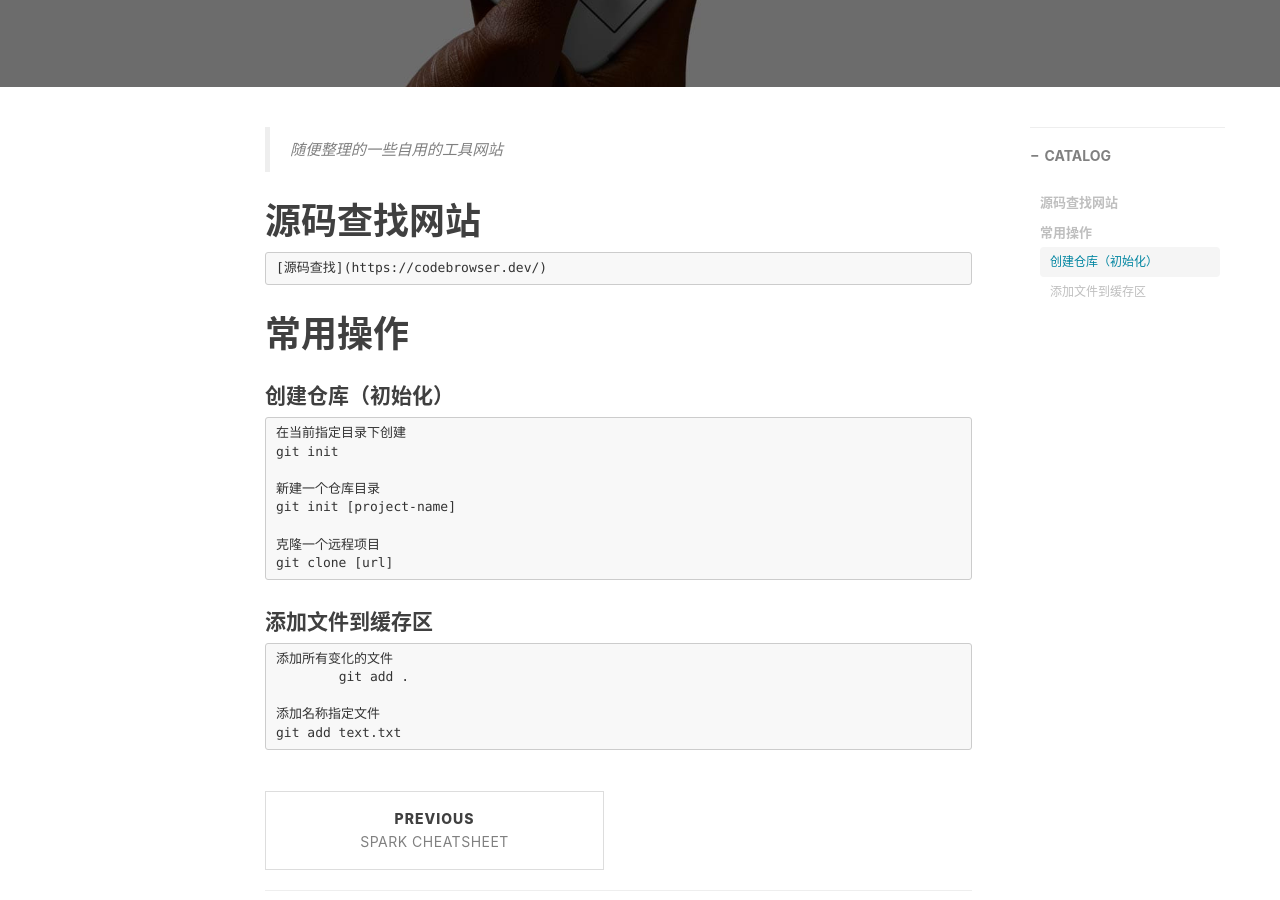
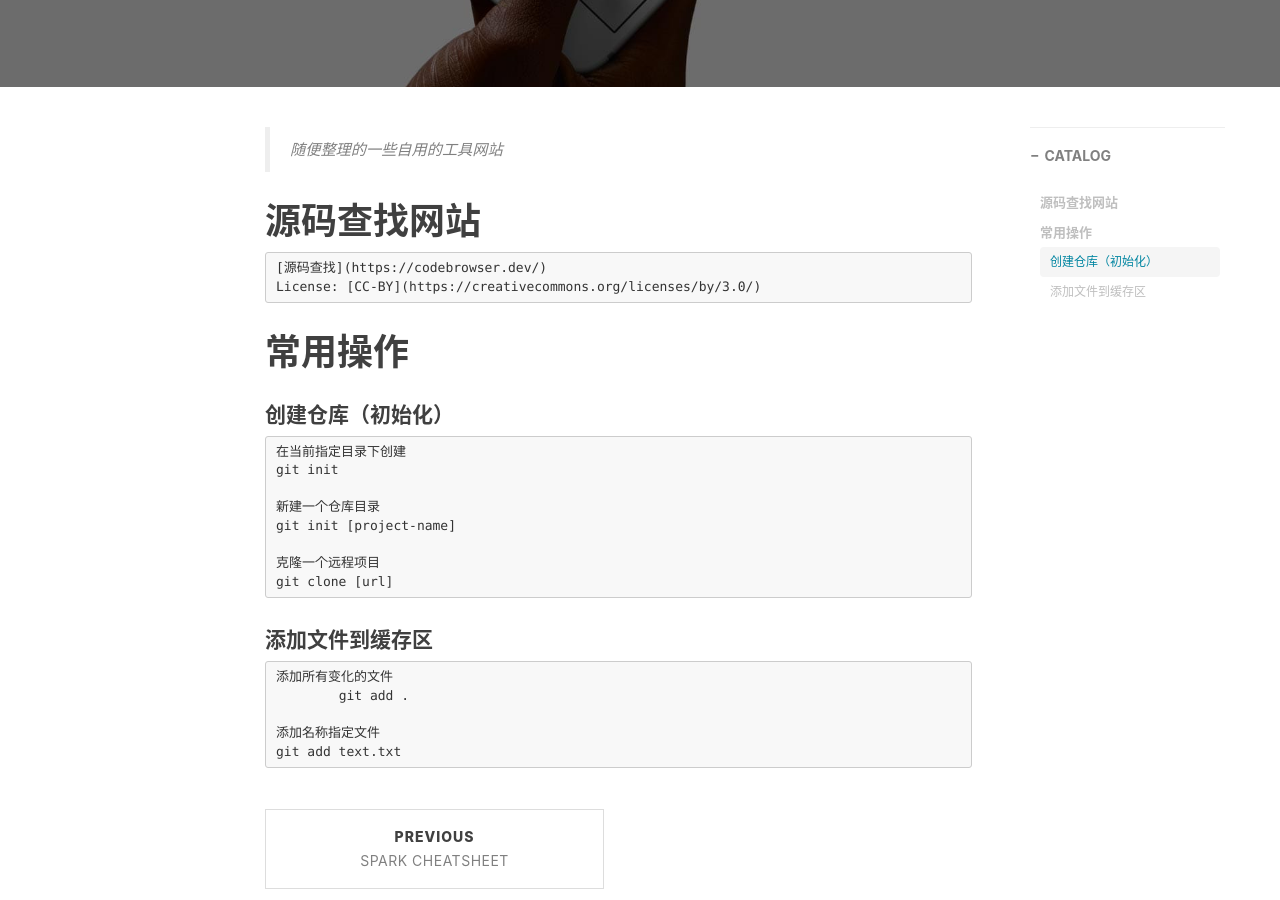
Before and after one commit to 20083017/20083017.github.io, a Jekyll site: the page built from _posts/2022-09-07-常用网站.md, in a window 1280 px wide and 900 px high, scrolled down 436 px. Built offline with Jekyll 4.4.1, drawn with Linux system fonts in a browser that asks for light colours; nearby versions of some CDN libraries; comment, search, counter and statistics services are not loaded.

Commit message:
Update 2022-09-07-常用网站.md

```diff
--- a/_posts/2022-09-07-常用网站.md
+++ b/_posts/2022-09-07-常用网站.md
@@ -16,6 +16,7 @@ tags:
 # 源码查找网站
 
 	[源码查找](https://codebrowser.dev/)
+	License: [CC-BY](https://creativecommons.org/licenses/by/3.0/)
 
 
 # 常用操作
```
